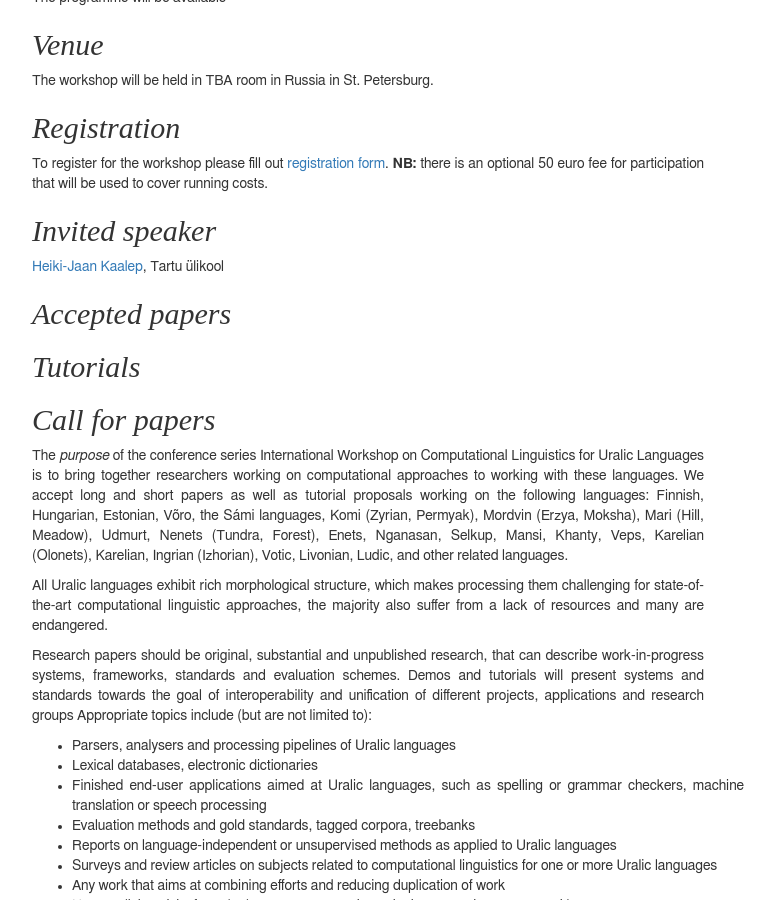
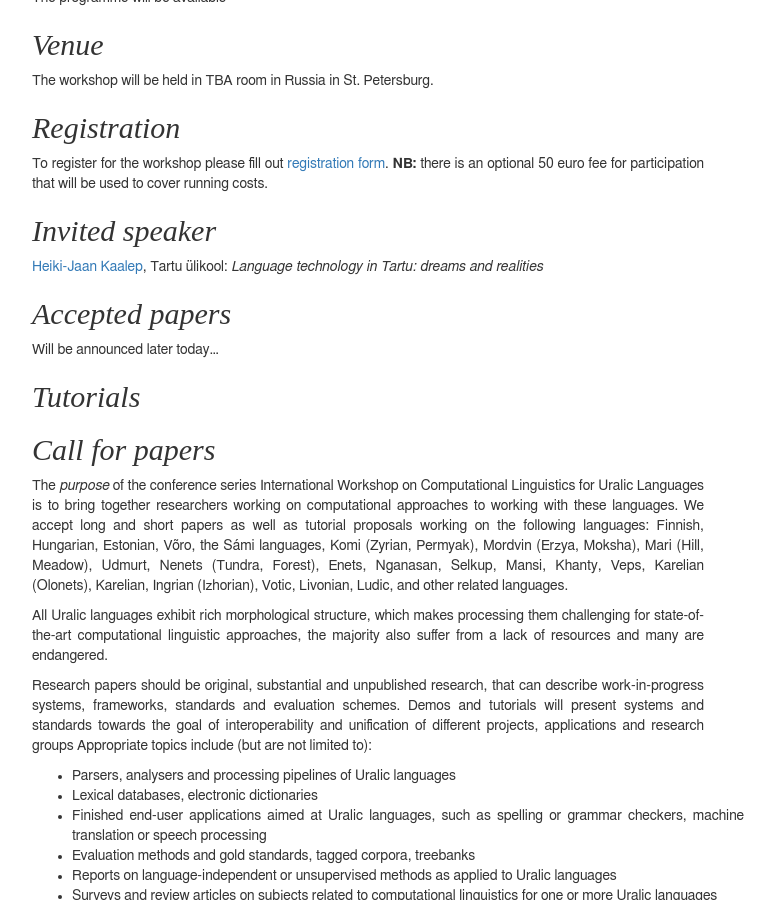
Before and after one commit to acl-sigur/acl-sigur.github.io, a Jekyll site: the page built from iwclul2017.eng.md, in a window 1280 px wide and 900 px high, scrolled down 350 px. Shown: the whole window, without its empty margins (233-1007 px from the left). Built offline with Jekyll 4.4.1, drawn with Linux system fonts in a browser that asks for light colours.

Commit message:
invited title

```diff
--- a/iwclul2017.eng.md
+++ b/iwclul2017.eng.md
@@ -37,9 +37,12 @@ cover running costs.
 
 ## Invited speaker
 
-[Heiki-Jaan Kaalep](http://www.cl.ut.ee/inimesed/hkaalep/), Tartu ülikool
+[Heiki-Jaan Kaalep](http://www.cl.ut.ee/inimesed/hkaalep/), Tartu ülikool:
+*Language technology in Tartu: dreams and realities*
 
 ## Accepted papers
+
+Will be announced later today...
 
 ## Tutorials
 
```
